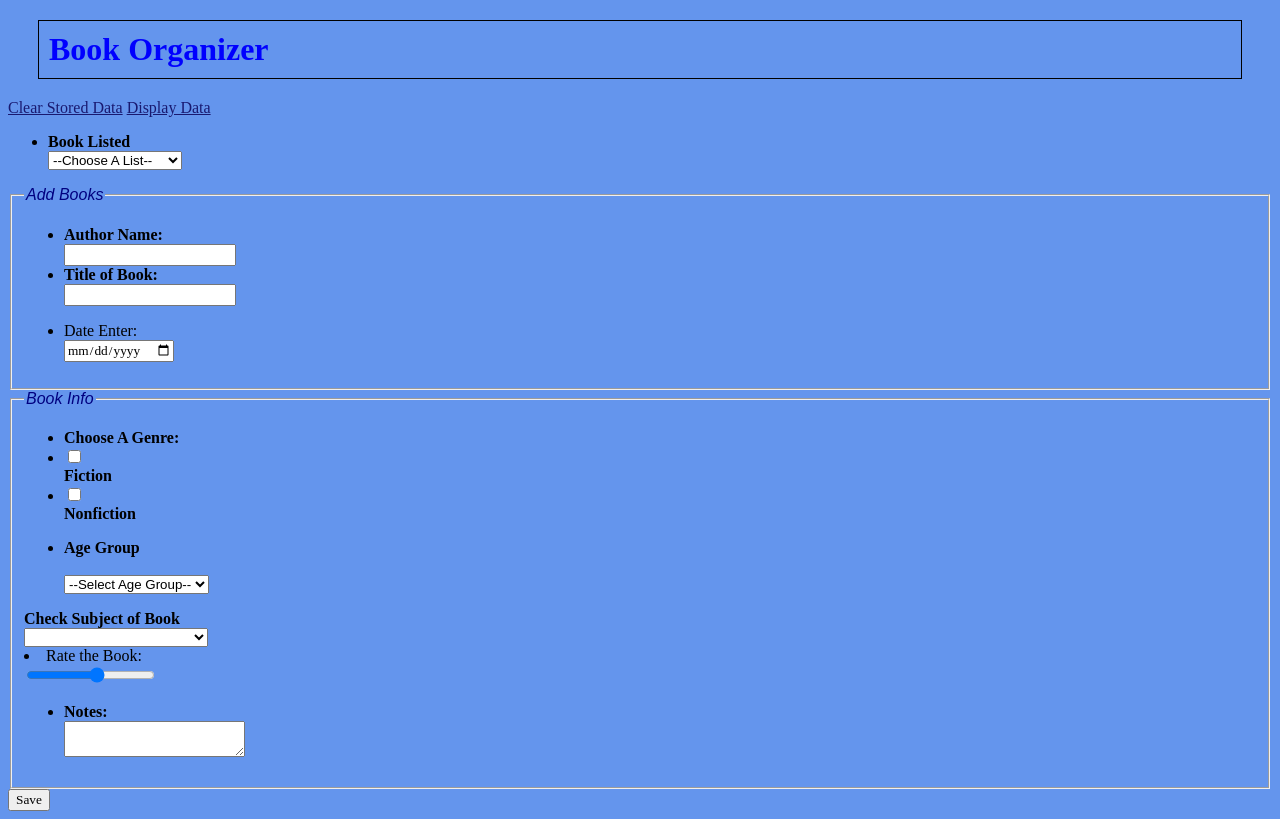
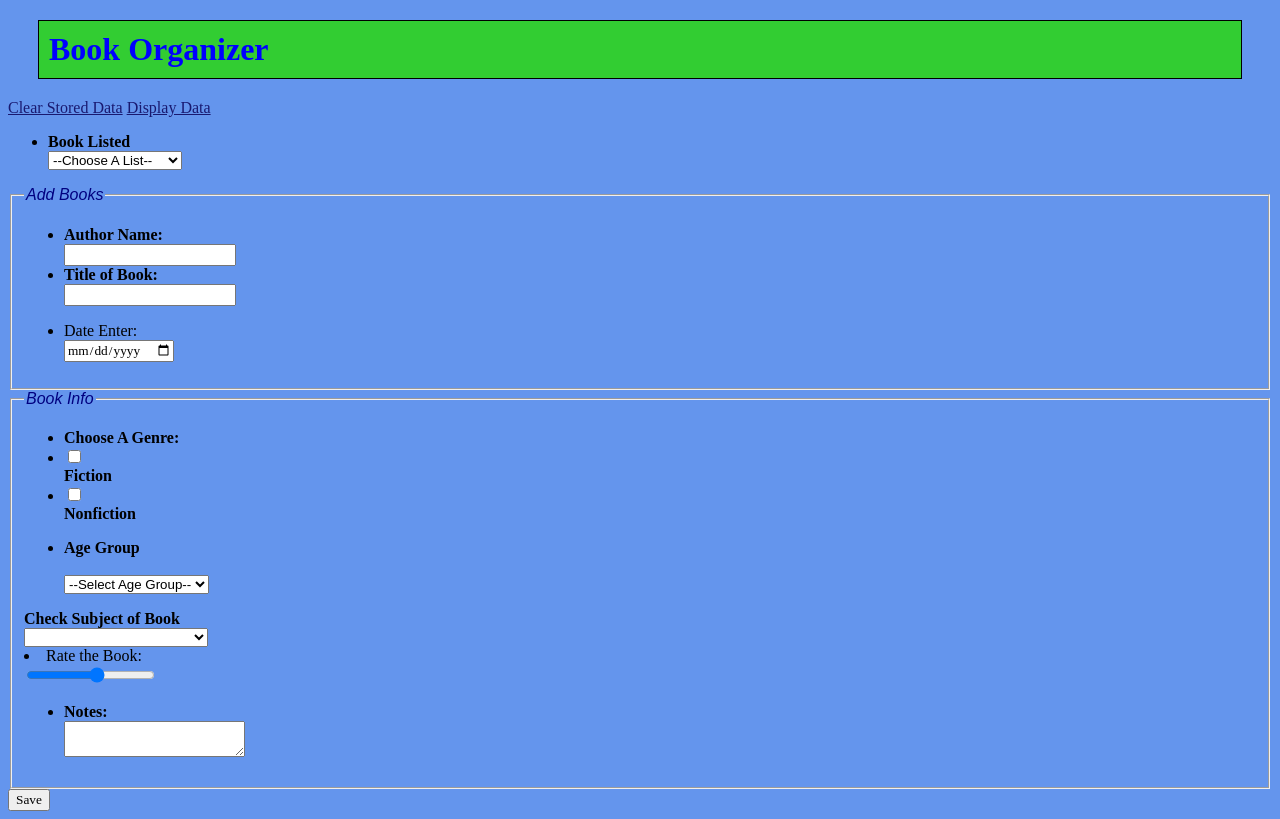
Before and after one commit to harryfullsail/VFW-4-12-HarryLee, a plain HTML site: page additem.html in a window 1280 px wide. Drawn offline with Linux system fonts and the light colour scheme.

Commit message:
Made a style chang to my main HTLM.

```diff
--- a/css/style.css
+++ b/css/style.css
@@ -1,6 +1,6 @@
 /*
 title: additem.html styles
-Visual Frameworks Project 3
+Visual Frameworks Project 4
 4/2012
 by: Harry Lee
 for: CSS Selectors
@@ -11,6 +11,7 @@ h1 {
 	border: 1px solid black;
 	padding: 10px;
 	color: blue;
+	background: #32CD32;
 
 }
 
```
